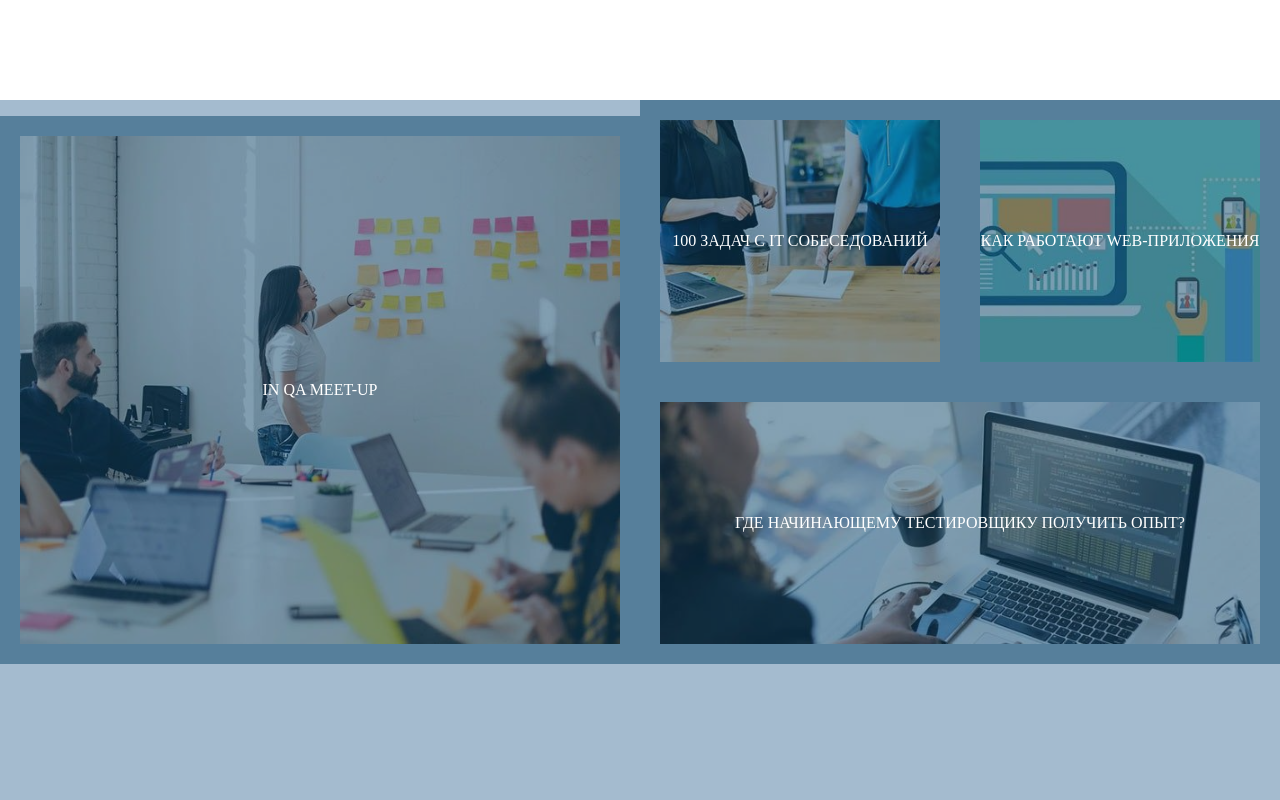
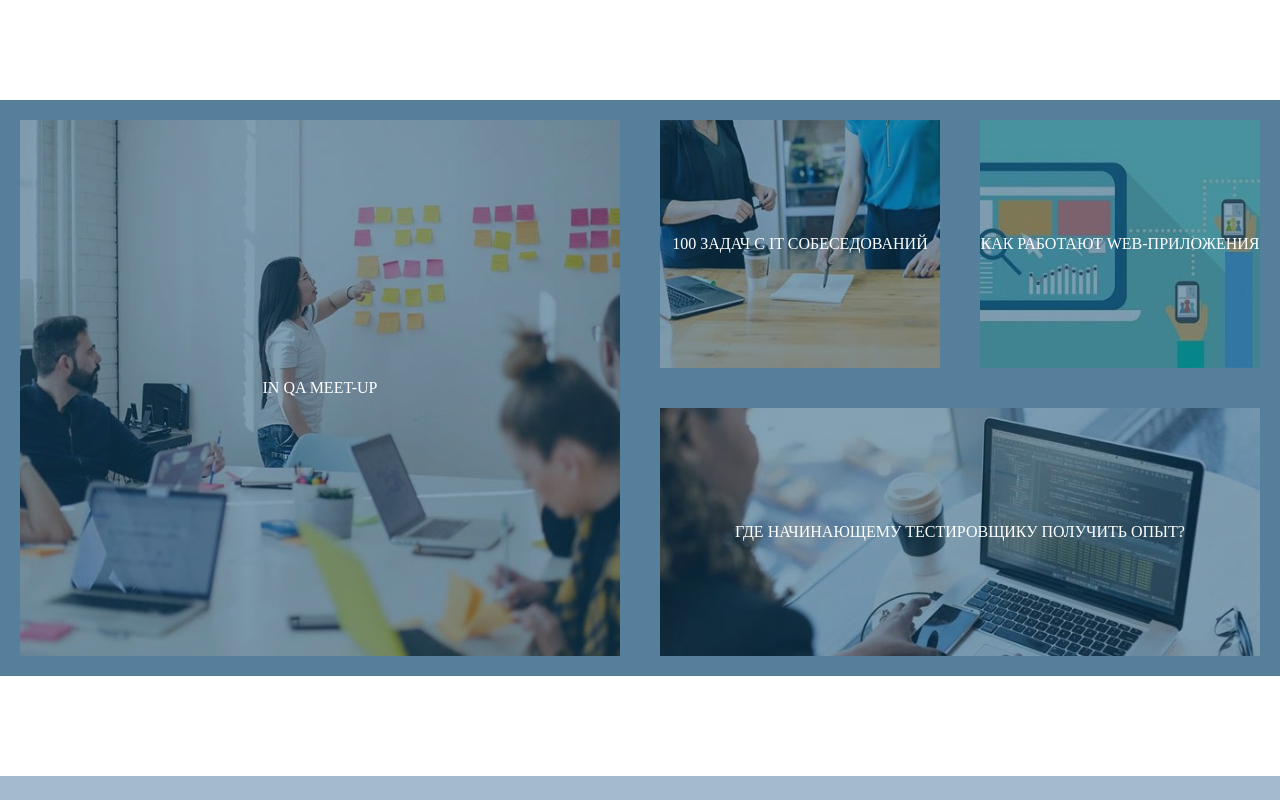
Before and after one commit to olga-sokol/bugs-bunny.by-1, a plain HTML site: page index.html in a window 1280 px wide. Drawn offline with Linux system fonts and the light colour scheme.

Commit message:
remove space

```diff
--- a/file2.css
+++ b/file2.css
@@ -27,6 +27,7 @@ body {
     position: relative;
     margin: 0 auto;
     width: 100%;
+    height: 45vw;
     max-width: 1477px;
     font-size: 0;
 }
@@ -77,3 +78,9 @@ body {
     background-color: #0b4569;
     opacity: .5;
 }
+
+.footer-container {
+    height: 100px;
+    background-color: white;
+
+}
```
Also changed, not shown: index.html (+2 -0 lines).
